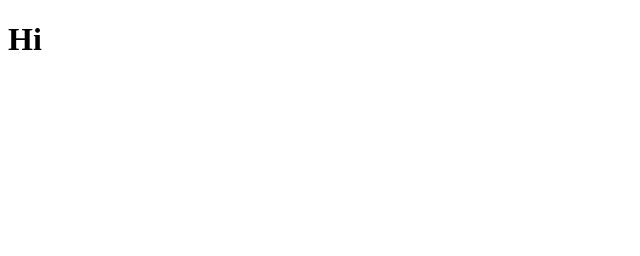
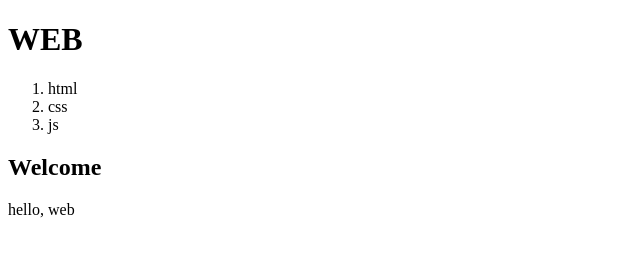
Before and after one commit to hyejin-marichal/daegu_aihub_js, a plain HTML site: page index.html in a window 1280 px wide. Shown: the whole page, without its empty margins (0-640 px from the left). Drawn offline with Linux system fonts and the light colour scheme.

Commit message:
복습 - 기본 웹사이트 만들기

```diff
--- a/index.html
+++ b/index.html
@@ -1,12 +1,14 @@
 <!DOCTYPE html>
-<html lang="en">
-<head>
-    <meta charset="UTF-8">
-    <meta http-equiv="X-UA-Compatible" content="IE=edge">
-    <meta name="viewport" content="width=device-width, initial-scale=1.0">
-    <title>Document</title>
-</head>
+<html>
+<head> <title>WEB!</title> </head>
 <body>
-    <h1>Hi</h1>
+    <h1>WEB</h1>
+    <ol>
+        <li>html</li>
+        <li>css</li>
+        <li>js</li>
+    </ol>
+    <h2>Welcome</h2>
+    hello, web
 </body>
 </html>
```
